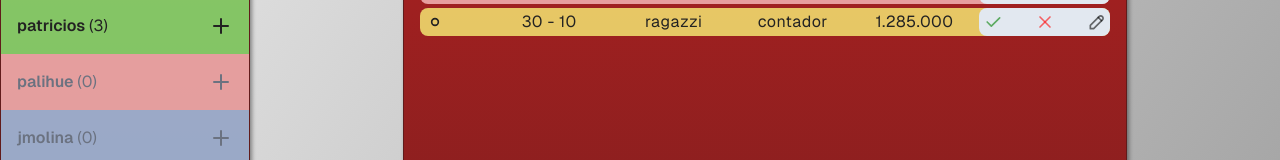
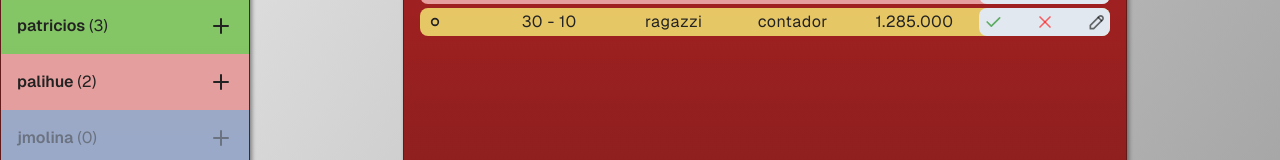
Before and after one commit to jonatanjmissora/ragazzi-calendario-nextjs, a Next.js app: page / in a window 1280 px wide. Shown: the part 211-371 px from the top of the page. Built offline with nearby package versions, Linux system fonts and the light colour scheme.

Commit message:
terminadas las stores, creo

```diff
--- a/app/components/Dashboard/PagosPendientesList/PagoMenu.tsx
+++ b/app/components/Dashboard/PagosPendientesList/PagoMenu.tsx
@@ -3,19 +3,26 @@ import CancelSVG from "@/app/assets/CancelSVG"
 import CheckSVG from "@/app/assets/CheckSVG"
 import { PagoPendienteProps } from "@/app/types/pagosPendientes"
 import { usePagosStore } from "@/app/zustand/usePagosStore"
+import { useMenuStore } from "@/app/zustand/useMenuStore"
 
 export default function PagoMenu({ pago, setShowModal }: { pago: PagoPendienteProps, setShowModal: React.Dispatch<React.SetStateAction<boolean>> }) {
 
   const { deleteIdTotal, deletePagoPend } = usePagosStore()
+  const { addMenuSector } = useMenuStore()
 
   const handleCheck = () => {
     deleteIdTotal(pago._id)
     deletePagoPend(pago._id)
+    //TODO quitar de "Pagos Pendientes" en DB
+    //TODO agregar a "Pagos Realizados" en DB
   }
 
   const handleCancel = () => {
     deleteIdTotal(pago._id)
     deletePagoPend(pago._id)
+    addMenuSector(pago.rubro, pago.sector)
+    //TODO quitar de "Pagos Pendientes" en DB
+    //TODO agregar a "Menu" en DB
   }
 
   const handleEdit = () => {
--- a/app/components/Dashboard/PagosPendientesList/PagoModal.tsx
+++ b/app/components/Dashboard/PagosPendientesList/PagoModal.tsx
@@ -4,7 +4,7 @@ import { usePagosStore } from "@/app/zustand/usePagosStore";
 
 export default function PagoModal({ pago, setShowModal }: { pago: PagoPendienteProps, setShowModal: React.Dispatch<React.SetStateAction<boolean>> }) {
 
-  const { addPagoPend } = usePagosStore()
+  const { editPagoPend } = usePagosStore()
 
   const handleSubmit = (e: React.FormEvent<HTMLFormElement>) => {
     e.preventDefault()
@@ -12,7 +12,8 @@ export default function PagoModal({ pago, setShowModal }: { pago: PagoPendienteP
     const { editDate, editMonto } = Object.fromEntries(formData);
     const newPago = { ...pago, vencimiento: editDate.toString(), monto: editMonto.toString() }
 
-    addPagoPend(newPago)
+    editPagoPend(newPago)
+    //TODO editar en DB
 
     // if (Number(pago.monto) !== Number(newPago.monto))
     //   setPagosTotal(prev => {
--- a/app/components/MenuAccordion/Menu.tsx
+++ b/app/components/MenuAccordion/Menu.tsx
@@ -4,6 +4,7 @@ import { usePagosStore } from "@/app/zustand/usePagosStore"
 import Header from "./Header"
 import Rubro from "./Rubro"
 import { useEffect } from "react"
+import { useMenuStore } from "@/app/zustand/useMenuStore"
 
 const getSectores = (array: MenuRubroProps[], rubro: string) => {
     const sectoresArray = array.filter(object => object.rubro === rubro)
@@ -12,7 +13,7 @@ const getSectores = (array: MenuRubroProps[], rubro: string) => {
 
 export default function Menu({ data }: { data: MenuRubroProps[] }) {
 
-    const { menuRubros, setMenuRubros } = usePagosStore()
+    const { menuRubros, setMenuRubros } = useMenuStore()
     useEffect(() => {
         setMenuRubros(data)
     }, [setMenuRubros, data])
--- a/app/components/MenuAccordion/MenuContainer.tsx
+++ b/app/components/MenuAccordion/MenuContainer.tsx
@@ -8,7 +8,9 @@ export default function MenuContainer() {
   //const rubros = await getMenuRubros()
   const data = [
     {_id: "01", rubro: "ragazzi", sectores: ["gas", "luz", "telefono"]},
-    {_id: "02", rubro: "patricios", sectores: ["municipal", "rentas", "patente"]},
+    {_id: "02", rubro: "patricios", sectores: ["municipal", "internet", "patente"]},
+    {_id: "03", rubro: "palihue", sectores: ["municipal", "monotributo"]},
+    {_id: "04", rubro: "jmolina", sectores: []},
   ]
 
   return (
--- a/app/components/MenuAccordion/RubroForm.tsx
+++ b/app/components/MenuAccordion/RubroForm.tsx
@@ -2,6 +2,7 @@
 
 import SpinnerSVG from "@/app/assets/SpinnerSVG"
 import getActualLocaleDate from "@/app/utils/date"
+import { useMenuStore } from "@/app/zustand/useMenuStore"
 import { usePagosStore } from "@/app/zustand/usePagosStore"
 import { useRef, useState } from "react"
 
@@ -20,7 +21,8 @@ type RubroFormProps = {
 
 export default function RubroForm({ rubro, sectores, showForm, setShowForm }: RubroFormProps) {
 
-  const { deleteMenuSector } = usePagosStore()
+  const { addPagoPend } = usePagosStore()
+  const { deleteMenuSector } = useMenuStore()
   const currentLocaleDate = getActualLocaleDate()
 
   const [isLoading, setIsLoading] = useState<boolean>(false)
@@ -34,23 +36,26 @@ export default function RubroForm({ rubro, sectores, showForm, setShowForm }: Ru
   const handleSubmit = async (e: React.FormEvent<HTMLFormElement>) => {
     e.preventDefault()
     const formData = new FormData(e.currentTarget)
-    const { sector, date, monto } = Object.fromEntries(formData);
+    const { sector: inputSector, date: inputDate, monto: inputMonto } = Object.fromEntries(formData);
 
-    if (!sector) {
+    if (!inputSector) {
       alert("Falta elegir servicio")
       return
     }
 
-    // const PaymentData = {
-    //   rubro,
-    //   sector,
-    //   monto,
-    //   date,
-    // }
+    const newPagoPend = {
+      _id: "gy77",
+      rubro,
+      sector: inputSector.toString(),
+      monto: inputMonto.toString(),
+      vencimiento: inputDate.toString(),
+    }
     try {
       setIsLoading(true)
       await delay()
-      deleteMenuSector(rubro, sector.toString())
+      // TODO llevar a la base de datos
+      deleteMenuSector(rubro, inputSector.toString())
+      addPagoPend(newPagoPend)
       reset()
     } catch (error) {
 
--- /dev/null
+++ b/app/zustand/useMenuStore.ts
@@ -0,0 +1,36 @@
+import { create } from "zustand"
+
+type MenuStoreProps = {
+    menuRubros: MenuRubroProps[],
+    setMenuRubros: (rubros: MenuRubroProps[]) => void;
+    addMenuSector: (rubro: string, sector: string) => void;
+    deleteMenuSector: (rubro: string, sector: string) => void;
+  }
+
+export const useMenuStore = create<MenuStoreProps>()((set, get) => ({
+
+menuRubros: [],
+  setMenuRubros: (menuRubros: MenuRubroProps[]) => set({ menuRubros }),
+  addMenuSector: (rubro: string, sector: string) => {
+    const newMenuRubros = get().menuRubros
+    const newMenuSectores = newMenuRubros
+      .find(menu => menu.rubro === rubro)
+      ?.sectores || []
+      newMenuSectores?.push(sector)
+      const index = newMenuRubros.findIndex(menu => menu.rubro === rubro)
+      console.log(rubro, index)
+    newMenuRubros[index].sectores = newMenuSectores
+    set({menuRubros: newMenuRubros})
+  },
+  deleteMenuSector: (rubro: string, sector: string) => {
+    const newMenuRubros = get().menuRubros
+    const newMenuSectores = newMenuRubros
+      .find(menu => menu.rubro === rubro)
+      ?.sectores
+      .filter(newSector => newSector !== sector)
+    const index = newMenuRubros.findIndex(menu => menu.rubro === rubro)
+    newMenuRubros[index].sectores = newMenuSectores || []
+    set({menuRubros : newMenuRubros})
+  },
+
+}))
--- a/app/zustand/usePagosStore.ts
+++ b/app/zustand/usePagosStore.ts
@@ -1,24 +1,5 @@
 import { create } from "zustand";
 import { PagoPendienteProps } from "../types/pagosPendientes";
-
-// const pagosDB = [
-//   { _id: "er223", vencimiento: "2024-10-30", rubro: "ragazzi", sector: "contador", monto: "1285000" },
-//   { _id: "edf23", vencimiento: "2024-10-20", rubro: "jmolina", sector: "agua", monto: "7654" },
-//   { _id: "fsw23", vencimiento: "2024-10-25", rubro: "palihue", sector: "cable", monto: "25385" },
-//   { _id: "rtf23", vencimiento: "2024-10-15", rubro: "patricios", sector: "rentas", monto: "5854" },
-// ]
-
-// const getPagosFromDB = () => new Promise((res) => {
-//   setTimeout(() => {
-//     res(pagosDB)
-//   }, 2000)
-// })
-
-// type PagoProps = {
-//   id: string;
-//   sector: string;
-//   monto: string;
-// }
 
 type PagosStoreProps = {
   filter: string;
@@ -26,7 +7,6 @@ type PagosStoreProps = {
 
   pagosPend: PagoPendienteProps[];
   setPagosPend: (pagos: PagoPendienteProps[]) => void;
-  // getPagos: () => Promise<void>;
   getPagoPendById: (id: string) => void;
   addPagoPend: (newPagPend: PagoPendienteProps) => void;
   deletePagoPend: (id: string) => void;
@@ -40,31 +20,29 @@ type PagosStoreProps = {
   total: number;
   getTotal: () => number;
 
-  menuRubros: MenuRubroProps[],
-  setMenuRubros: (rubros: MenuRubroProps[]) => void;
-  //addMenuRubro: (rubro: string, sector: string) => void;
-  deleteMenuSector: (rubro: string, sector: string) => void;
 }
 
 export const usePagosStore = create<PagosStoreProps>()((set, get) => ({
+
+
   filter: "todos",
   setFilter: (value: string) => set({ filter: value }),
 
+
   pagosPend: [],
   setPagosPend: (pagosPend: PagoPendienteProps[]) => set({ pagosPend }),
-  // getPagos: async () => {
-  //   const data = await getPagosFromDB() as PagoPendienteProps[]
-  //   set({ pagos: data })
-  // },
   getPagoPendById: (id: string) => get().pagosPend.filter(pago => pago._id === id)[0],
   addPagoPend: (newPagoPend: PagoPendienteProps) => set({ pagosPend: [...get().pagosPend, newPagoPend] }),
   deletePagoPend: (id: string) => set({ pagosPend: get().pagosPend.filter(pago => pago._id !== id) }),
-  editPagoPend: (newPagoPend: PagoPendienteProps) => set({ pagosPend: get().pagosPend.map(pago => pago._id === newPagoPend._id ? newPagoPend : pago) }),
+  editPagoPend: (newPagoPend: PagoPendienteProps) =>
+    set({ pagosPend: get().pagosPend.map(pago => pago._id === newPagoPend._id ? newPagoPend : pago) }),
+
 
   idsTotal: [],
   addIdTotal: (newId: string) => set({ idsTotal: [...get().idsTotal, newId] }),
   deleteIdTotal: (id: string) => set({ idsTotal: get().idsTotal.filter(pagoId => pagoId !== id) }),
   deleteAllIdsTotal: () => set({ idsTotal: [] }),
+
 
   total: 0,
   getTotal: () => {
@@ -74,25 +52,5 @@ export const usePagosStore = create<PagosStoreProps>()((set, get) => ({
       .reduce((acc, monto) => acc + Number(monto), 0)
     return totalValues
   },
-  menuRubros: [],
-  setMenuRubros: (menuRubros: MenuRubroProps[]) => set({ menuRubros }),
-  //addMenuSector:
 
-  deleteMenuSector: (rubro: string, sector: string) => {
-
-    const newMenuRubros = get().menuRubros
-    const newRubro = newMenuRubros
-      .filter(menu => menu.rubro === rubro)[0]
-    const index = newMenuRubros.findIndex(menu => menu.rubro === rubro)
-    const newSectores = newRubro
-      .sectores
-      .filter(newSector => newSector !== sector)
-
-    newMenuRubros[index].sectores = newSectores
-
-
-    console.log({ newMenuRubros })
-
-    set({ menuRubros: newMenuRubros })
-  },
 }))
```
